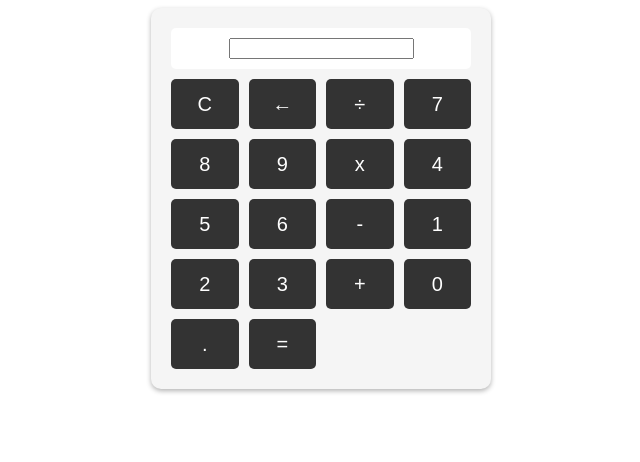
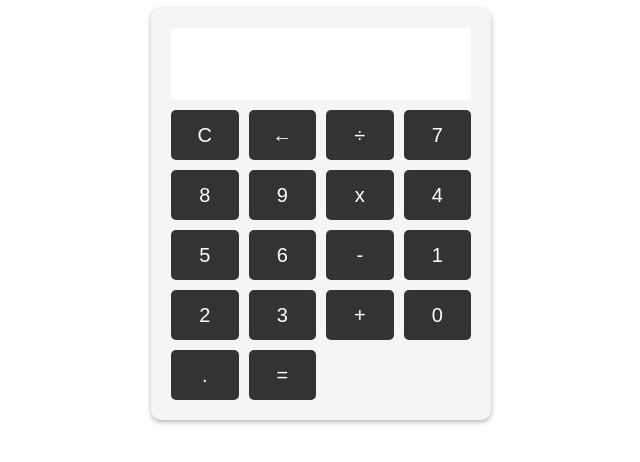
Before and after one commit to GabrielStSilva/calculadora, a plain HTML site: page index.HTML in a window 1280 px wide. Shown: the whole page, without its empty margins (319-959 px from the left). Drawn offline with Linux system fonts and the light colour scheme.

Commit message:
finishproject

```diff
--- a/style.css
+++ b/style.css
@@ -14,8 +14,6 @@
     border-radius: 5px;
     margin-bottom: 10px;
 }
-
-<input type="text" id="result" readonly>
 
 input[type="text"] {
     width: 100%;
```
